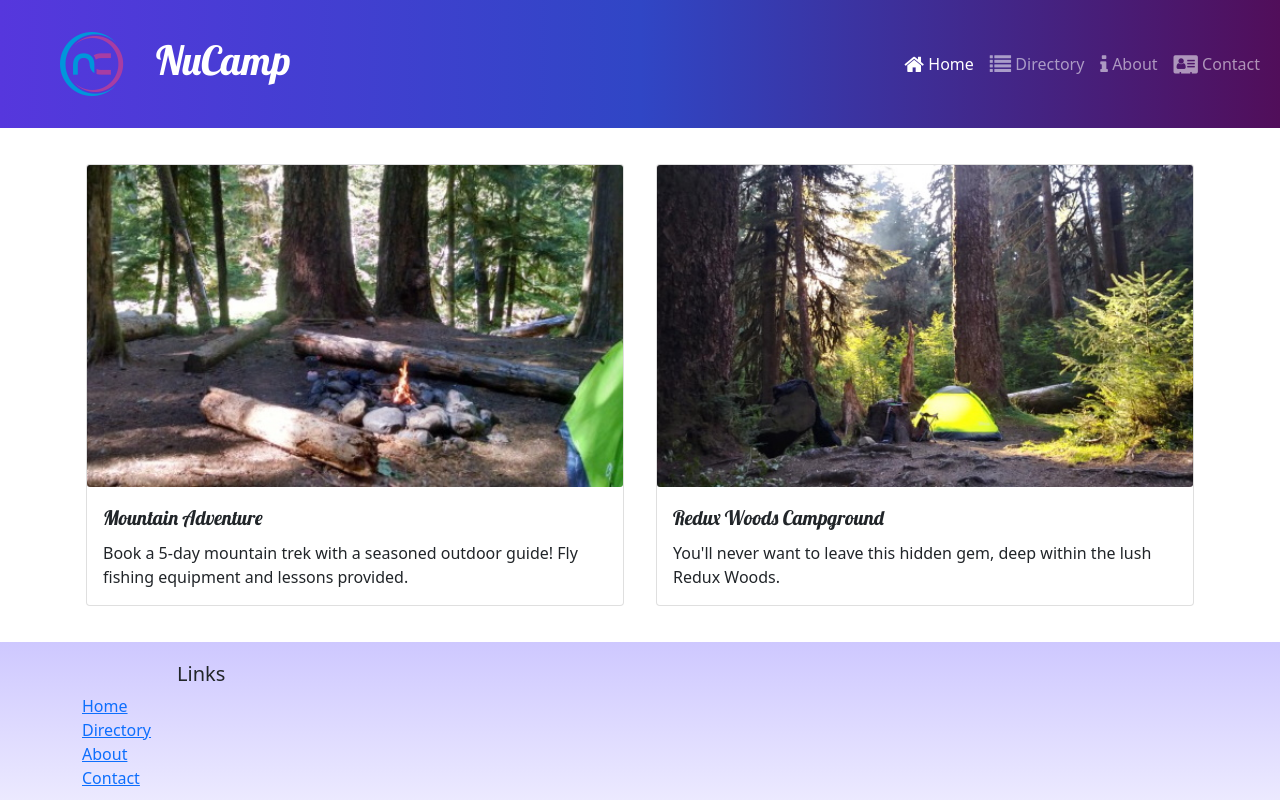
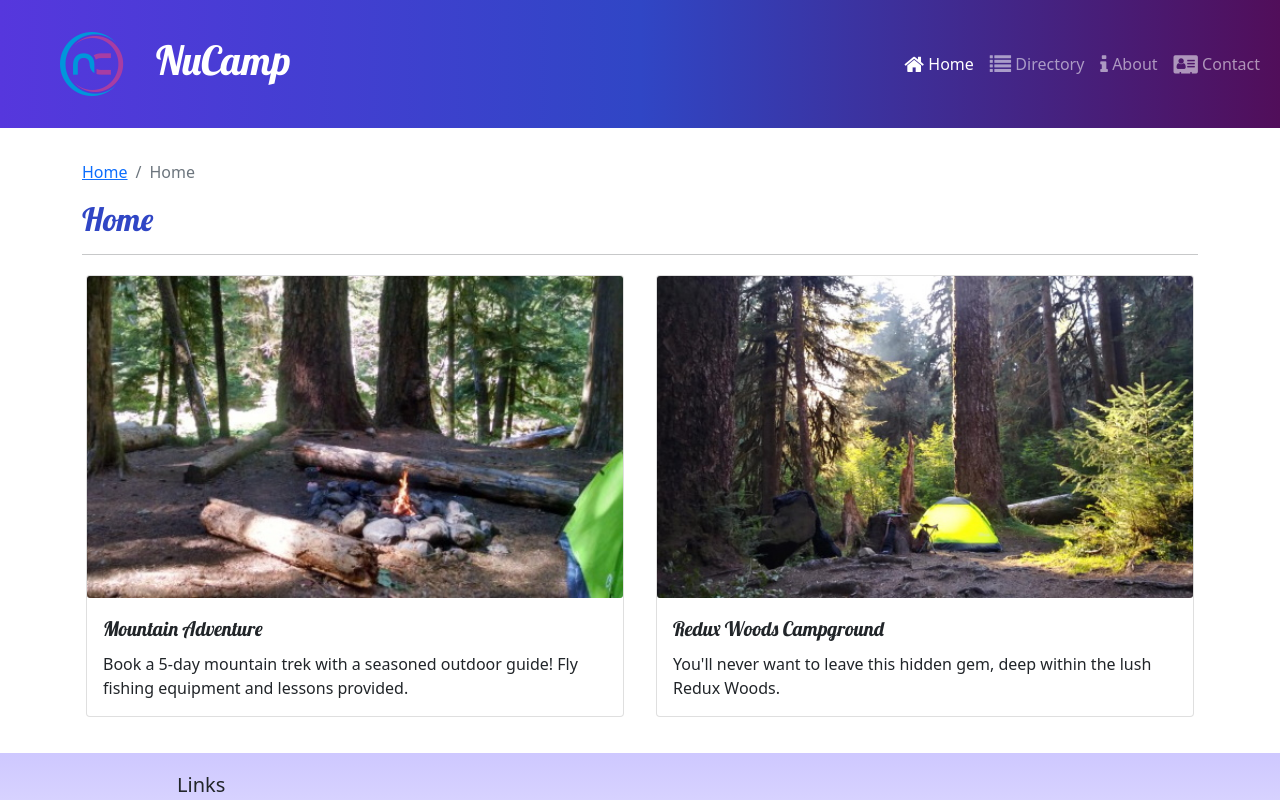
Before and after one commit to sruthiravindra/reactreduxapp1, a React (Create React App) app: page / in a window 1280 px wide. Shown: the top 800 px of the page. Built offline with nearby package versions, Linux system fonts and the light colour scheme.

Commit message:
Breadcrumbs SubHeader

```diff
--- /dev/null
+++ b/src/components/SubHeader.js
@@ -0,0 +1,27 @@
+import { Col, Row, Breadcrumb, BreadcrumbItem } from "reactstrap";
+import { Link } from "react-router-dom";
+
+const SubHeader = ({current, detail}) =>{
+
+    return(
+        <Row>
+            <Col>
+                <Breadcrumb>
+                    <BreadcrumbItem>
+                        <Link to='/'>Home</Link>
+                    </BreadcrumbItem>
+                    {detail && (
+                        <BreadcrumbItem>
+                            <Link to='/directory'>Directory</Link>
+                        </BreadcrumbItem>
+                    )}
+                    <BreadcrumbItem active>{current}</BreadcrumbItem>
+                </Breadcrumb>
+                <h2>{current}</h2>
+                <hr/>
+            </Col>
+        </Row>
+    )
+
+}
+export default SubHeader;
--- a/src/pages/CampsiteDetailPage.js
+++ b/src/pages/CampsiteDetailPage.js
@@ -3,6 +3,7 @@
 import { selectCampsiteById } from "../features/campsites/campsitesSlice";
 import CampsiteDetail from '../features/campsites/CampsiteDetail'
 import CommentsList from "../features/comments/CommentsList";
+import SubHeader from "../components/SubHeader";
 
 const CampsiteDetailPage = () => {
     const {campsiteId} = useParams();
@@ -10,6 +11,7 @@
 
     return(
         <Container>
+            <SubHeader current={campsite.name} detail={true}/>
             <Row>
                 <CampsiteDetail campsite={campsite} />
                 <CommentsList campsiteId={campsiteId} />
--- a/src/pages/CampsitesDirectoryPage.js
+++ b/src/pages/CampsitesDirectoryPage.js
@@ -1,9 +1,11 @@
 import { Container } from "reactstrap";
 import CampsitesList from '../features/campsites/CampsitesList';
+import SubHeader from "../components/SubHeader";
 
 const CampsitesDirectoryPage = () => {
     return (
         <Container>
+            <SubHeader current='Directory'/>
             <CampsitesList />
         </Container>
     );
--- a/src/pages/HomePage.js
+++ b/src/pages/HomePage.js
@@ -1,9 +1,11 @@
 import { Container } from "reactstrap";
 import DisplayList from '../features/display/DisplayList';
+import SubHeader from "../components/SubHeader";
 
 const HomePage = () =>{
     return(
         <Container>
+            <SubHeader current='Home'/>
             <DisplayList/>
         </Container>
     )
```
